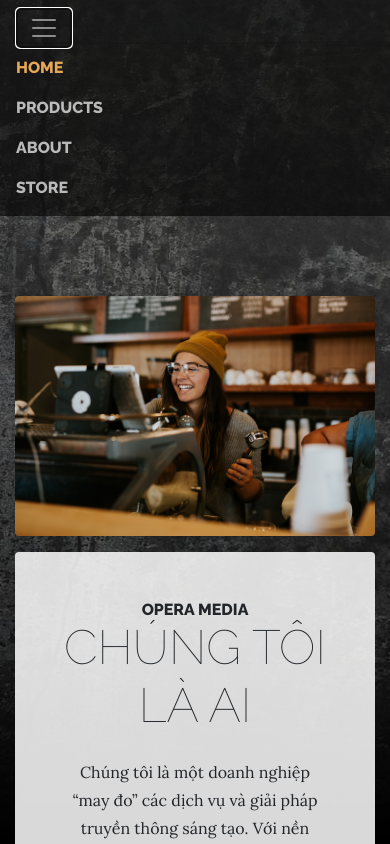
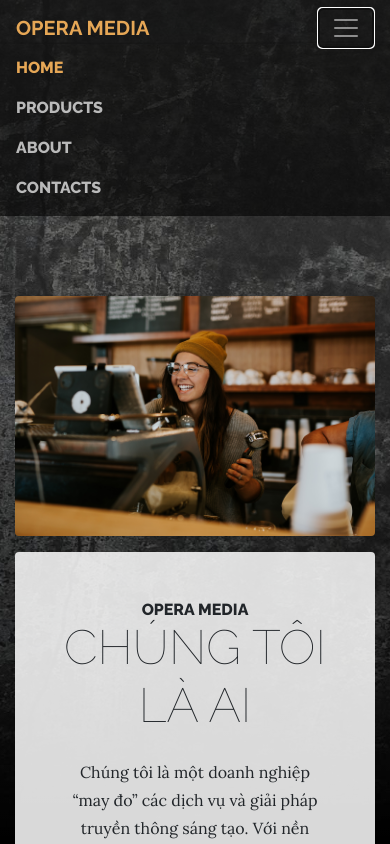
Before and after one commit to suicun93/OperaMedia, a website: page index.html in a window 390 px wide. Both pictures are taken after a click on the button "Toggle navigation". Shown: the top 844 px of the page. Drawn offline with Linux system fonts and the light colour scheme.

Commit message:
Change some texts

```diff
--- a/index.html
+++ b/index.html
@@ -9,7 +9,7 @@
     <meta name="description" content="" />
     <meta name="author" content="" />
 
-    <title>Business Casual - Start Bootstrap Theme</title>
+    <title>Opera Media - Trang chủ</title>
 
     <!-- Bootstrap core CSS -->
     <link href="vendor/bootstrap/css/bootstrap.min.css" rel="stylesheet" />
@@ -37,6 +37,11 @@
     <!-- Navigation -->
     <nav class="navbar navbar-expand-lg navbar-dark py-lg-4" id="mainNav">
       <div class="container">
+        <a
+          class="navbar-brand text-uppercase text-expanded font-weight-bold d-lg-none"
+          href="index.html"
+          >Opera Media</a
+        >
         <button
           class="navbar-toggler"
           type="button"
@@ -69,7 +74,7 @@
             </li>
             <li class="nav-item px-lg-4">
               <a class="nav-link text-uppercase text-expanded" href="store.html"
-                >Store</a
+                >Contacts</a
               >
             </li>
           </ul>
@@ -91,14 +96,16 @@
               <span class="section-heading-lower">Chúng tôi là ai</span>
             </h2>
             <p class="mb-3">
-              Chúng tôi là một doanh nghiệp “may đo”
-              các dịch vụ và giải pháp truyền thông sáng tạo.
-              Với nền tảng công nghệ và sự thấu hiểu về tâm lý người dùng,
-              chúng tôi tự tin mang đến những giải pháp sáng tạo đột phá,
-              phù hợp nhất và mang bản sắc riêng của chính doanh nghiệp đối với khách hàng.
+              Chúng tôi là một doanh nghiệp “may đo” các dịch vụ và giải pháp
+              truyền thông sáng tạo. Với nền tảng công nghệ và sự thấu hiểu về
+              tâm lý người dùng, chúng tôi tự tin mang đến những giải pháp sáng
+              tạo đột phá, phù hợp nhất và mang bản sắc riêng của chính doanh
+              nghiệp đối với khách hàng.
             </p>
             <div class="intro-button mx-auto">
-              <a class="btn btn-primary btn-xl" href="about.html">Xem chúng tôi có gì!</a>
+              <a class="btn btn-primary btn-xl" href="about.html"
+                >Xem chúng tôi có gì!</a
+              >
             </div>
           </div>
         </div>
@@ -120,12 +127,11 @@
                 and above all else, excellent products made with the highest
                 quality ingredients. If you are not satisfied, please let us
                 know and we will do whatever we can to make things right! -->
-                Với kinh nghiệm lâu năm và sự đam mê cháy bỏng,
-                Opera Media tự tin đồng hành cùng
-                các chiến dịch tiếp thị của khách hàng nhằm đạt được hiệu quả cao nhất.
-                Chúng tôi không chỉ làm PR-Marketing đơn thuần,
-                chúng tôi làm vì đam mê,
-                luôn cố gắng để tạo nên những giá trị cho cuộc sống!
+                Với kinh nghiệm lâu năm và sự đam mê cháy bỏng, Opera Media tự
+                tin đồng hành cùng các chiến dịch tiếp thị của khách hàng nhằm
+                đạt được hiệu quả cao nhất. Chúng tôi không chỉ làm PR-Marketing
+                đơn thuần, chúng tôi làm vì đam mê, luôn cố gắng để tạo nên
+                những giá trị cho cuộc sống!
               </p>
             </div>
           </div>
```
Also changed, not shown: about.html (+4 -4 lines), products.html (+4 -4 lines), store.html (+4 -4 lines).
